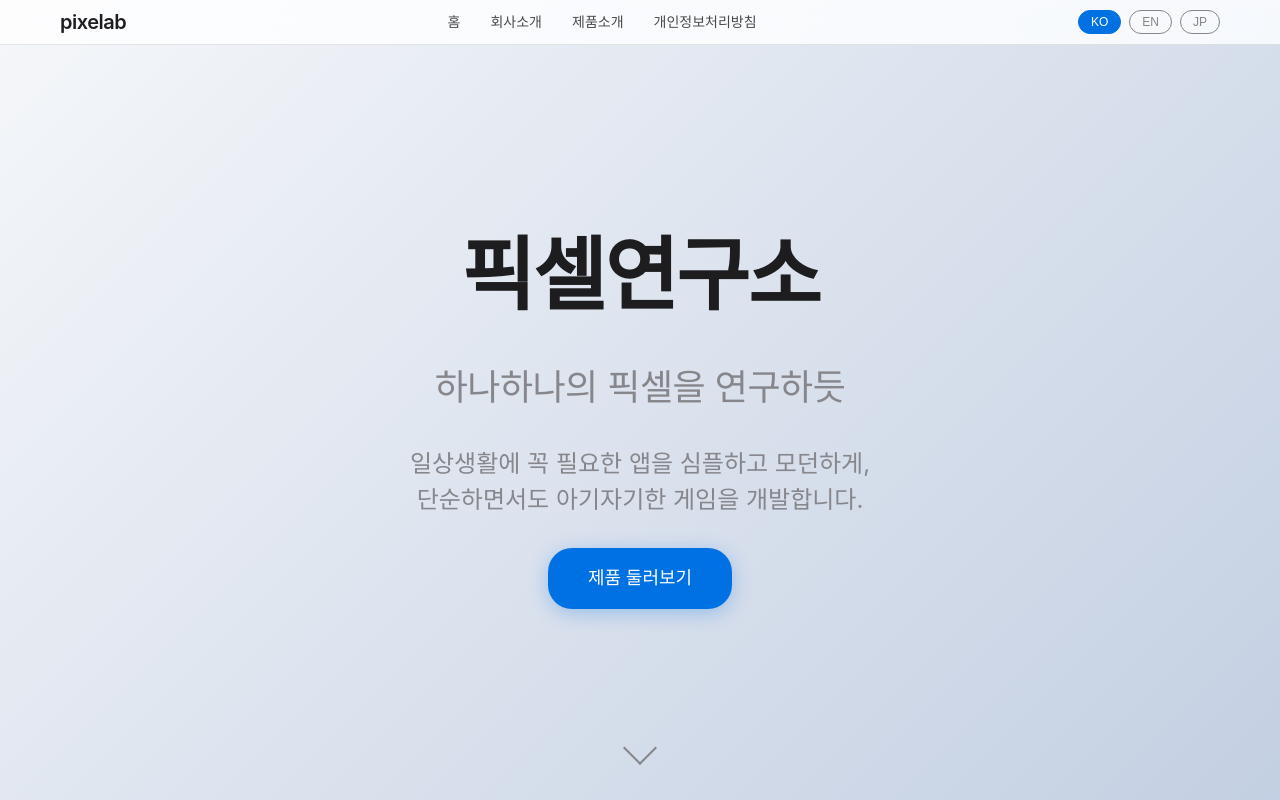
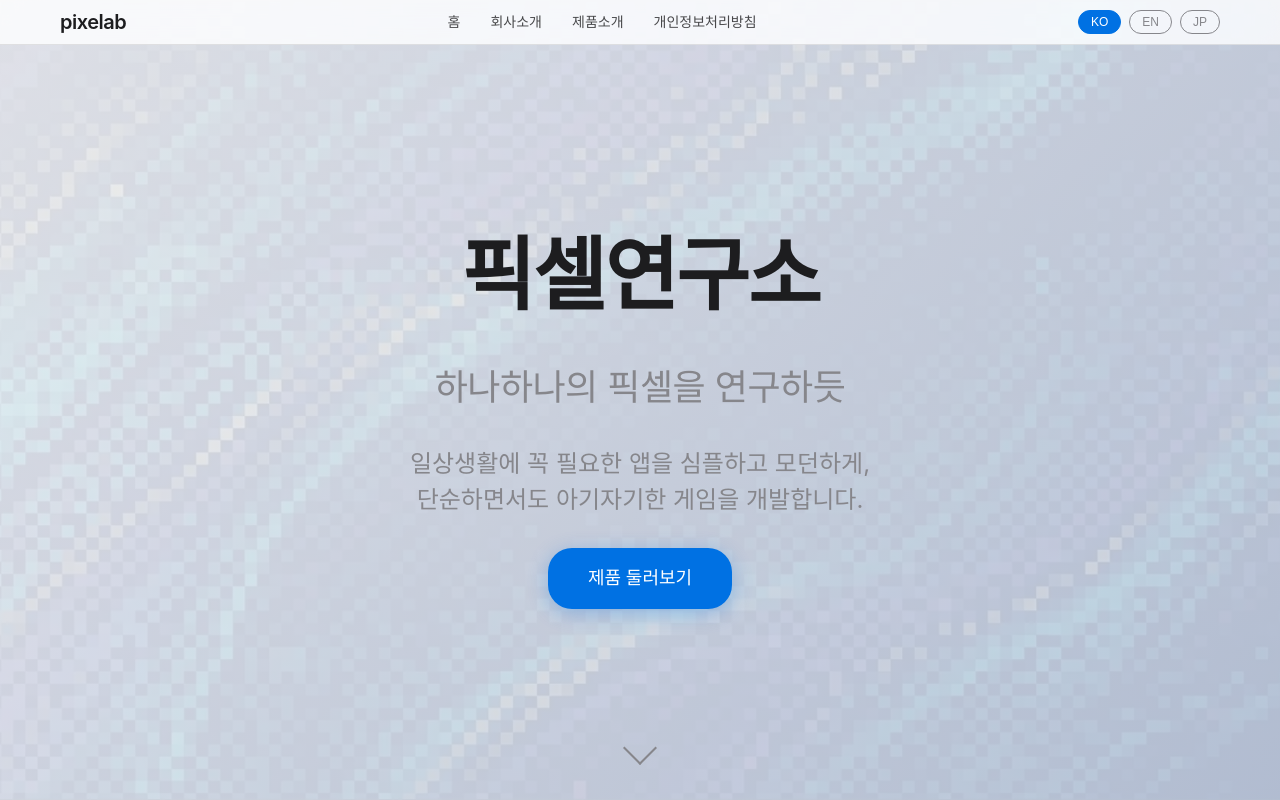
Before and after one commit to pixelabx/pixelx, a plain HTML site: page index.html in a window 1280 px wide. Shown: the top 800 px of the page. Drawn offline with Linux system fonts and the light colour scheme.

Commit message:
hero 이미지

```diff
--- a/css/style.css
+++ b/css/style.css
@@ -126,7 +126,10 @@ body {
   align-items: center;
   text-align: center;
   padding: 100px 20px 80px;
-  background: linear-gradient(135deg, #f5f7fa 0%, #c3cfe2 100%);
+  background: linear-gradient(135deg, rgba(245, 247, 250, 0.9) 0%, rgba(195, 207, 226, 0.9) 100%), url('../images/heroback.webp');
+  background-size: cover;
+  background-position: center;
+  background-attachment: fixed;
   position: relative;
 }
 
```
Also changed, not shown: images/heroback.webp (added), info.txt (added).
